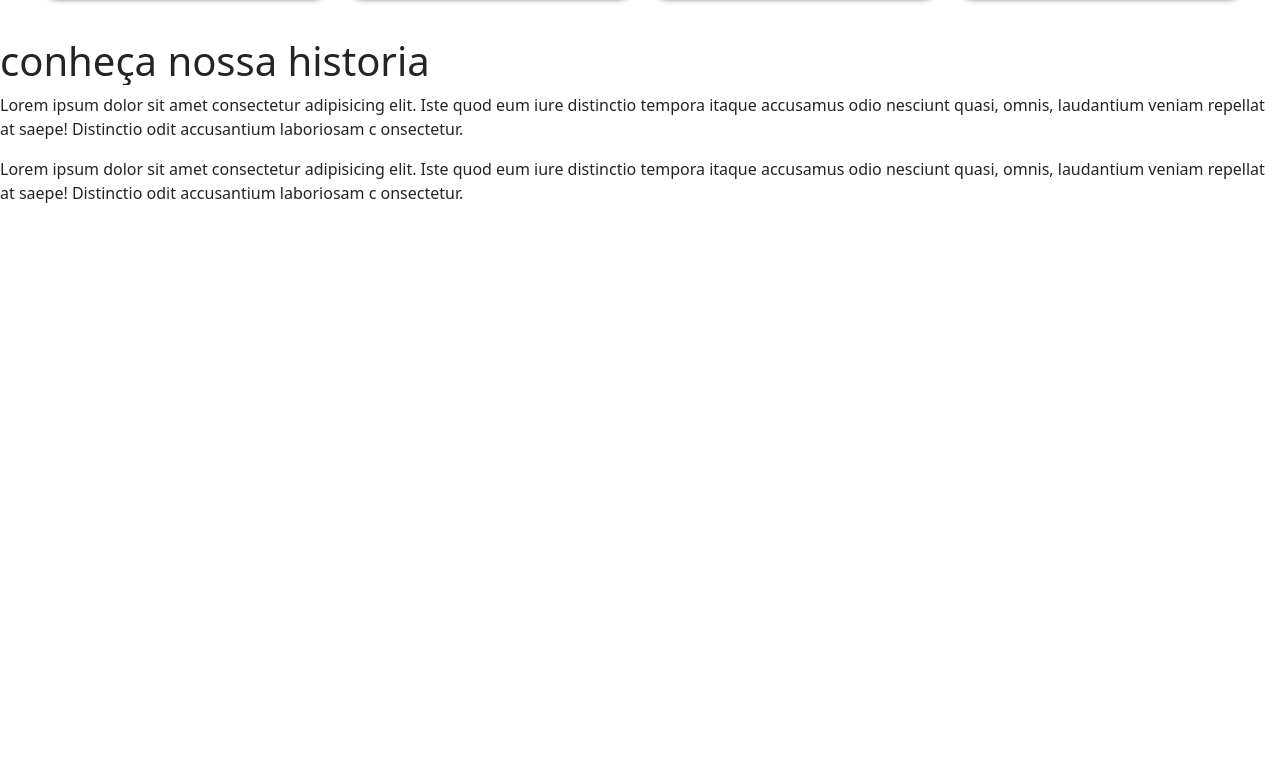
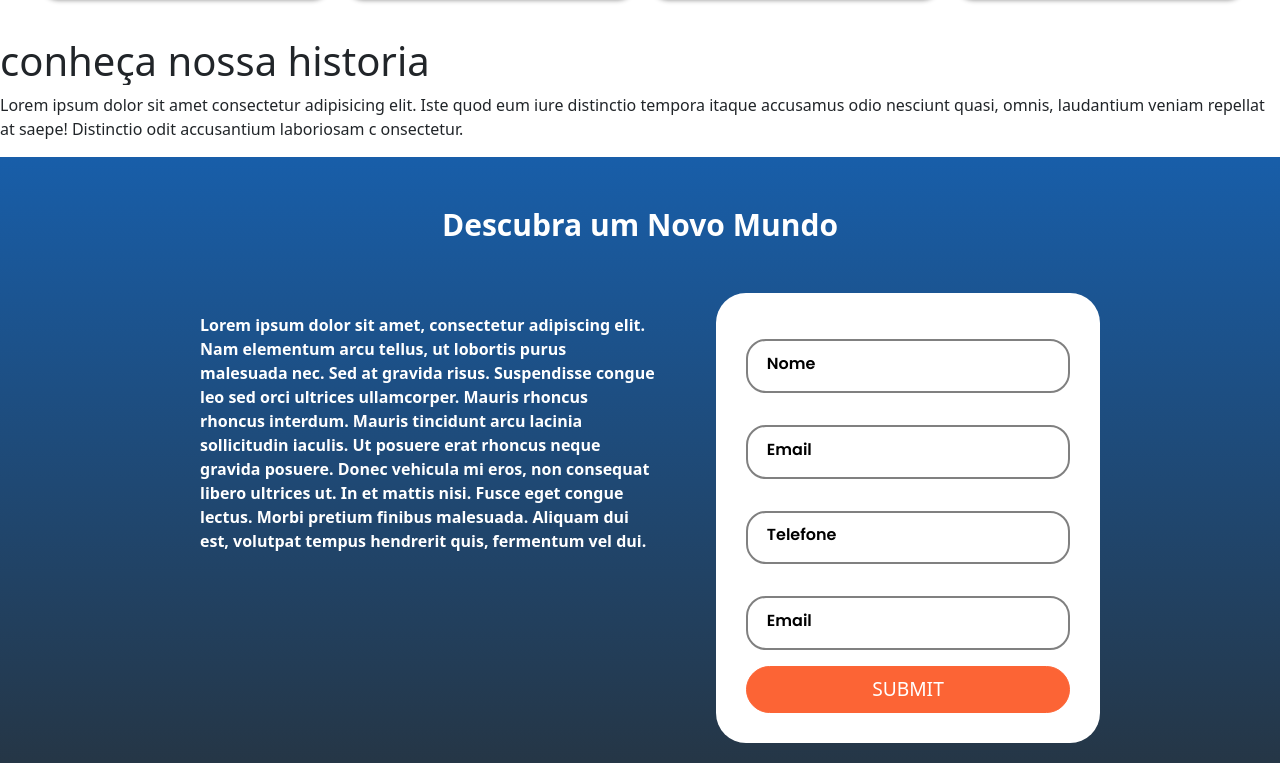
Before and after one commit to becastellani/ProjetoClubeDeCiencias, a plain HTML site: page index.html in a window 1280 px wide. Shown: the part 1169-1932 px from the top of the page. Before the commit the page ends 1390 px from the top, so only its background shows below. Drawn offline with nearby package versions, Linux system fonts and the light colour scheme.

Commit message:
form-update

```diff
--- a/CSS/home.css
+++ b/CSS/home.css
@@ -22,6 +22,7 @@
     flex-wrap: wrap;
     width: 100%;
   }
+
 
   .logo img {
     height: 50px;
--- /dev/null
+++ b/assets/style/secao__sobre/secao__sobre.css
@@ -0,0 +1,6 @@
+.secao__sobre{
+    overflow: hidden;
+}
+h1{
+    overflow: hidden;
+}
--- /dev/null
+++ b/assets/style/secao_formulario/secao_formulario.css
@@ -0,0 +1,126 @@
+
+.inscricao{
+    background: linear-gradient(-360deg, #253646 0%, #185EA9 100% );
+    overflow: hidden;
+  }
+
+  .contato-container{
+    padding: 20px;
+    overflow: hidden;
+  }
+  .contato-container h1{
+    font-size: 30px;
+    font-weight: 800;
+    color: white;
+    text-align: center;
+    padding-top: 30px;
+    overflow: hidden;
+  }
+  .contato{
+    display: flex;
+    justify-content: center;
+    margin-top: 30px;
+  }
+  .contato-texto {
+    flex: 0 1 auto;
+    max-width: 40%;
+    margin-top: 20px;
+    color: white;
+    font-weight: 600;
+    padding: 20px;
+  }
+  .contato-form{
+    margin-left: 40px;
+    display: flex;
+    flex-direction: column;
+    margin-top: 20px;
+    background-color: white;
+    width: 30vw;
+    border-radius: 30px;
+    padding: 30px;
+
+  }
+  .input-texto{
+  margin-bottom: 10px;
+  }
+
+  .inputGroup {
+    font-family: 'Segoe UI', sans-serif;
+    margin: 1em 0 1em 0;
+    max-width: 190px;
+    position: relative;
+  }
+
+  .inputGroup input {
+    font-size: 100%;
+    padding: 0.8em;
+    outline: none;
+    border: 2px solid rgb(200, 200, 200);
+    background-color: transparent;
+    border-radius: 20px;
+    width: 100%;
+  }
+
+  .inputGroup {
+    font-family: 'Poppins', sans-serif;
+    margin: 1em 0 1em 0;
+    max-width: 100vw;
+    position: relative;
+  }
+
+  .inputGroup input {
+    font-size: 100%;
+    padding: 0.8em;
+    outline: none;
+    border: 2px solid gray;
+    background-color: transparent;
+    border-radius: 20px;
+    width: 100%;
+  }
+
+  .inputGroup label {
+    font-size: 100%;
+    position: absolute;
+    left: 0;
+    padding: 0.8em;
+    margin-left: 0.5em;
+    pointer-events: none;
+    -webkit-transition: all 0.3s ease;
+    transition: all 0.3s ease;
+    color: black;
+    font-weight: 600;
+  }
+
+  .inputGroup :is(input:focus, input:valid)~label {
+    -webkit-transform: translateY(-50%) scale(.9);
+        -ms-transform: translateY(-50%) scale(.9);
+            transform: translateY(-50%) scale(.9);
+    margin: 0em;
+    margin-left: 1.3em;
+    padding: 0.4em;
+    padding-bottom: 2em;
+  }
+
+  .inputGroup :is(input:focus, input:valid) {
+    border-color: black;
+
+  }
+
+
+  .input-submit input{
+    display: flex;
+    justify-content: center;
+    text-transform: uppercase;
+    font-weight: 500;
+    font-size: 1.2rem;
+    width: 100%;
+    background-color: #fc6435;
+    color: #fff;
+    border: 1px solid #fc6435;
+    border-radius: 100px;
+    padding: 0.5rem 2rem;
+  }
+
+  .input-submit input:focus, .input-submit input:active {
+    box-shadow: 0 0 0 0.2rem rgba(235, 0, 69, .4);
+  }
--- a/index.html
+++ b/index.html
@@ -12,6 +12,8 @@
     <link rel="stylesheet" href="assets/style/secao__baner__apresentacao/baner__apresentação__responsivo.css">
     <link rel="stylesheet" href="assets/style/secao__cards/secao__cards.css">
     <link rel="stylesheet" href="assets/style/secao__cards/secao__cards__responsivo.css">
+    <link rel="stylesheet" href="assets/style/secao_formulario/secao_formulario.css">
+    <link rel="stylesheet" href="assets/style/secao__sobre/secao__sobre.css">
 
 
     <link rel="stylesheet" href="https://cdn.jsdelivr.net/npm/bootstrap@5.3.0/dist/css/bootstrap.min.css">
@@ -36,7 +38,7 @@
 
             <ul class="nav__bar__lista">
 
-                <li class="nav__bar__lista__iten"><a href="#">Sobre</a></li>
+                <li class="nav__bar__lista__iten"><a href="#sobre">Sobre</a></li>
                 <li class="nav__bar__lista__iten"><a href="#">Atividades</a></li>
                 <li class="nav__bar__lista__iten"><a href="#">Conquistas</a></li>
                 <li class="nav__bar__lista__iten"><a href="#">Contato</a></li>
@@ -121,7 +123,7 @@
         </section>
 
         <!-- seeção cards -->
-        <section class="secao__cards" >
+        <section class="secao__cards" id="sobre">
 
             <header class="secao__card__titulo">
 
@@ -234,24 +236,49 @@
         </section>
 
         <section class="secao__formulario">
-                <main>
-                    <div class="secao__formulario__conteudo">
-                        <p>
-                            Lorem ipsum dolor sit amet consectetur adipisicing elit.
-                            Iste quod eum iure distinctio tempora itaque accusamus odio nesciunt quasi,
-                            omnis, laudantium veniam repellat at saepe! Distinctio odit accusantium laboriosam c
-                            onsectetur.
-                        </p>
+                <div class="inscricao">
+                    <div class="contato-container">
+                        <h1>Descubra um Novo Mundo</h1>
+                        <div class="contato">
+                          <div class="contato-texto">
+                        <p>Lorem ipsum dolor sit amet, consectetur adipiscing elit. Nam elementum arcu tellus, ut lobortis purus malesuada nec. Sed at gravida risus. Suspendisse congue leo sed orci ultrices ullamcorper. Mauris rhoncus rhoncus interdum. Mauris tincidunt arcu lacinia sollicitudin iaculis. Ut posuere erat rhoncus neque gravida posuere. Donec vehicula mi eros, non consequat libero ultrices ut. In et mattis nisi. Fusce eget congue lectus. Morbi pretium finibus malesuada. Aliquam dui est, volutpat tempus hendrerit quis, fermentum vel dui.</p>
+                          </div>
+                          <form action="" class="contato-form">
+                            <div class="inputGroup">
+                            <input type="text" id="name" name="name" required="" autocomplete="off">
+                            <label for="name">Nome</label>
+                            </div>
+
+                            <div class="inputGroup">
+                            <input type="email" id="email" name="email" required="" autocomplete="off">
+                            <label for="email">Email</label>
+                           </div>
+
+                           <div class="inputGroup">
+                            <input type="text" id="telefone" name="telefone" required="" autocomplete="off">
+                            <label for="text">Telefone</label>
+                           </div>
+
+                           <div class="inputGroup">
+                            <input type="email" id="" name="" required="" autocomplete="off">
+                            <label for="email">Email</label>
+                           </div>
+                            <!-- Add more form fields here -->
+                            <div class="input-submit">
+                            <input type="submit">
+                            </div>
+
+                          </form>
+                      </div>
+
+                      </div>
                     </div>
-                    <div class="secao__formulario__card">
-
-                    </div>
-                </main>
         </section>
 
     </main>
     <script src="https://cdn.jsdelivr.net/npm/bootstrap@5.3.0/dist/js/bootstrap.bundle.min.js"></script>
 
     <script src="assets/script/responsivo__nav__bar.js" ></script>
+
 </body>
 </html>
```
